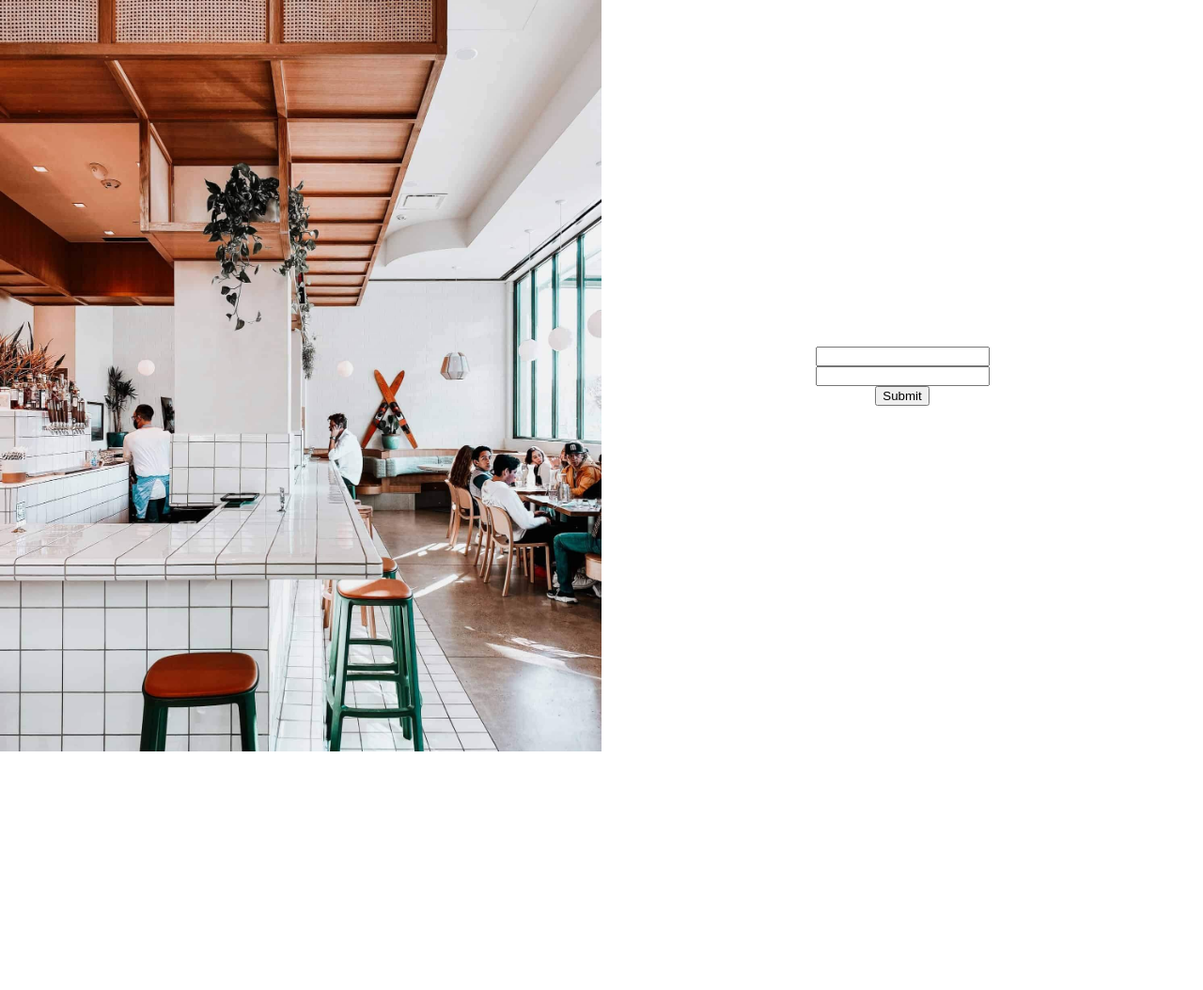
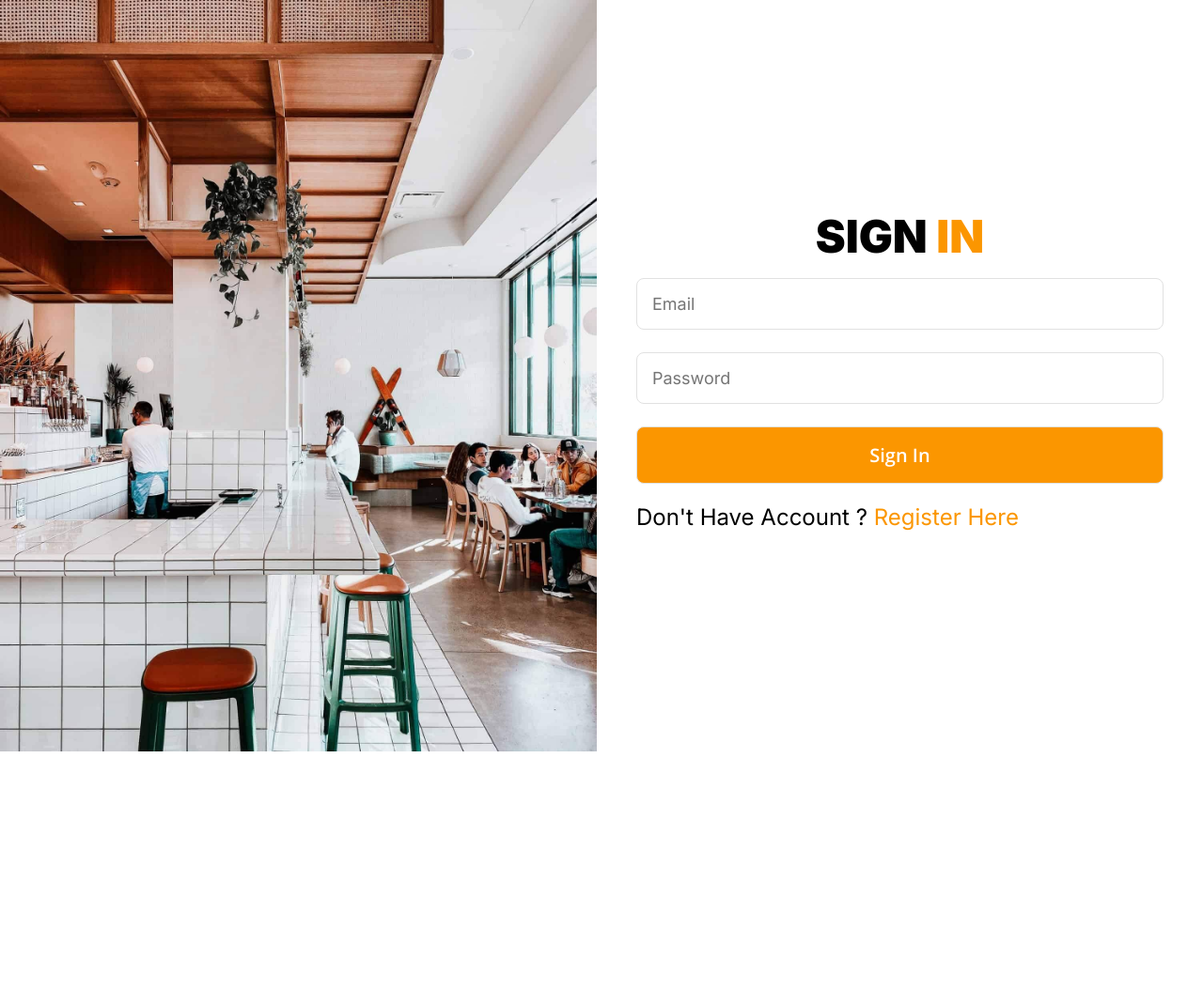
Before and after one commit to pedro092692/coffee_and_wife, a Flask app: template templates/security/login_user.html in a window 1280 px wide. Shown: the top 1054 px of the page at 94% size. Run offline with Flask 3, Linux system fonts and the light colour scheme; the template is opened without the code that fills it, so the values that code supplies are empty, except form fields; form fields are guessed from the names that the template uses; parts of the project's set-up code (start-up, migrations or seed data) failed here and were passed over; some libraries are stand-ins or nearby versions.

Commit message:
add styles to login form

```diff
--- a/static/css/login.css
+++ b/static/css/login.css
@@ -14,11 +14,81 @@
     background-size: cover;
 }
 
-.main-container form{
+.main-container .form{
+    font-family: "Inter", sans-serif;
     display: flex;
     align-items: center;
     justify-content: center;
     flex-direction: column;
     width: 100%;
     height: 100%;
+    padding: 80px 10px;
+    gap: 10px;
 }
+
+.main-container .form h2{
+    font-weight: 900;
+    font-size: 48px;
+    text-transform: uppercase;
+}
+
+.main-container .form h2 span{
+    color: #FB9600;
+}
+
+.main-container .form p{
+    font-size: 24px;
+    text-transform: capitalize;
+    font-weight: 400;
+}
+
+.main-container .form p a{
+    text-decoration: none;
+    color: #FB9600;
+}
+
+.main-container .form form{
+    display: flex;
+    flex-direction: column;
+    gap: 24px;
+    padding: 10px 32px;
+    width: 100%;
+}
+
+.main-container .form form input{
+    padding: 16px 16px;
+    border: 0.5px solid #E1E1E1;
+    border-radius: 8px;
+    font-family: "Inter", sans-serif;
+    font-size: 18px;
+
+}
+
+.main-container .form form input[type=submit]{
+    font-family: "Open sans", sans-serif;
+    color: white;
+    text-transform: capitalize;
+    font-weight: 600;
+    font-size: 20px;
+    background: #FB9600;
+    cursor: pointer;
+}
+
+/* media queries */
+
+
+@media screen and (max-width: 800px){
+    .main-container{
+        flex-direction: column;
+    }
+
+    .img-login{
+        background-position: center;
+        height: 484px;
+    }
+
+    .main-container .form{
+        justify-content: start;
+        padding: 32px 10px;
+    }
+}
--- a/templates/security/login_user.html
+++ b/templates/security/login_user.html
@@ -15,11 +15,15 @@
         <div class="img-login">
         </div>
 <!--        form-->
-        <form method="POST" action="">
-            {{ login_user_form.csrf_token }}
-            {{ login_user_form.email }}
-            {{ login_user_form.password }}
-            {{ login_user_form.submit }}
-        </form>
+        <div class="form">
+            <h2>sign <span>in</span></h2>
+            <form method="POST" action="">
+                {{ login_user_form.csrf_token }}
+                {{ login_user_form.email(placeholder='Email') }}
+                {{ login_user_form.password(placeholder='Password') }}
+                {{ login_user_form.submit(value='sign in') }}
+                <p>don't have account ? <a href="#">register here</a></p>
+            </form>
+        </div>
     </div>
 {% endblock content %}
```
